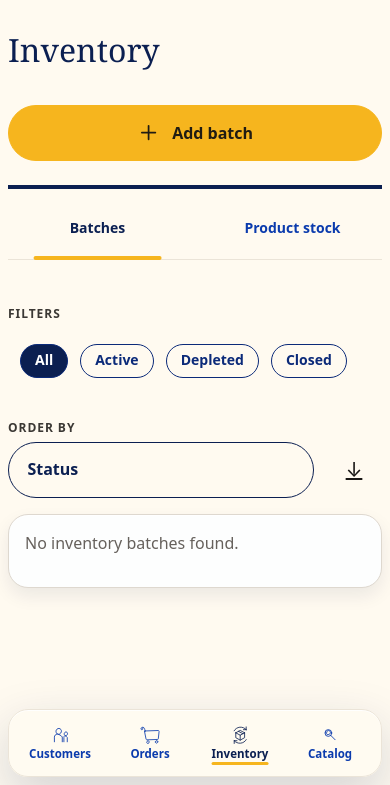
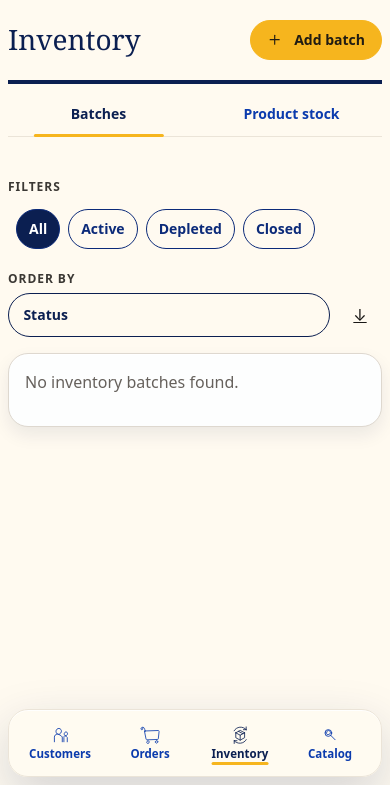
Before and after one commit to juicer149/swedesweets-ops, a Django app: page /inventory/ in a window 390 px wide. Shown: the part 59-844 px from the top of the page. Run offline with Django 5.2, Linux system fonts and the light colour scheme; the visitor is signed in with stand-in values (Sample User, id 1); data that the repository does not hold is empty.

Commit message:
Tighten mobile list headers and controls

```diff
--- a/static/css/layout.css
+++ b/static/css/layout.css
@@ -150,14 +150,39 @@
   }
 
   .page-header {
-    align-items: stretch;
-    flex-direction: column;
-    gap: var(--space-6);
-    padding-block: var(--space-8);
+    display: grid;
+    grid-template-columns: minmax(0, 1fr) auto;
+    align-items: center;
+    gap: var(--space-3);
+    padding-block: var(--space-5);
+  }
+
+  .page-header__content {
+    min-width: 0;
+  }
+
+  .page-header h1 {
+    margin-bottom: 0;
+    font-size: var(--font-size-28);
+    line-height: 1.05;
+  }
+
+  .page-header p {
+    grid-column: 1 / -1;
+    font-size: var(--font-size-14);
+    line-height: 1.4;
   }
 
   .page-header .button {
-    width: 100%;
+    min-height: 40px;
+    padding-inline: var(--space-4);
+    font-size: var(--font-size-14);
+    white-space: nowrap;
+  }
+
+  .page-header .button__icon {
+    width: 1.1em;
+    height: 1.1em;
   }
 
   .auth-page {
--- a/static/css/quick-jump-search.css
+++ b/static/css/quick-jump-search.css
@@ -57,13 +57,19 @@
   min-height: 42px;
 }
 
+
 @media (max-width: 700px) {
   .quick-jump-search {
     max-width: none;
-    margin-block: var(--space-6) var(--space-5);
+    margin-block: var(--space-4) var(--space-3);
   }
 
   .quick-jump-search__title {
+    margin-bottom: var(--space-1);
     text-align: left;
   }
+
+  .quick-jump-search .ts-control {
+    min-height: 42px;
+  }
 }
--- a/static/css/responsive.css
+++ b/static/css/responsive.css
@@ -16,39 +16,6 @@
 }
 
 @media (max-width: 760px) {
-  .page-header {
-    align-items: stretch;
-    flex-direction: column;
-    padding-top: var(--space-8);
-    padding-bottom: var(--space-6);
-  }
-
-  .page-header h1 {
-    font-size: var(--font-size-32);
-  }
-
-  .page-header .button {
-    width: 100%;
-  }
-
-  .filter-group {
-    overflow-x: visible;
-    justify-items: start;
-  }
-
-  .filter-chips {
-    width: 100%;
-    flex-wrap: nowrap;
-    justify-content: flex-start;
-    overflow-x: auto;
-    padding-top: var(--space-3);
-    padding-left: var(--space-3);
-    padding-bottom: var(--space-3);
-  }
-
-  .filter-chip {
-    flex: 0 0 auto;
-  }
 
   .table-card {
     display: none;
@@ -59,13 +26,6 @@
     gap: var(--space-4);
   }
 
-  .sort-control {
-    display: grid;
-    gap: var(--space-2);
-    width: 100%;
-    margin-top: var(--space-4);
-    margin-bottom: var(--space-4);
-  }
 }
 
 @media (max-width: 640px) {
@@ -118,8 +78,7 @@
     display: grid;
   }
 
-  .form-actions .button,
-  .page-header .button {
+  .form-actions .button {
     width: 100%;
     min-width: 0;
   }
--- a/static/css/section-nav.css
+++ b/static/css/section-nav.css
@@ -115,24 +115,24 @@
 @media (max-width: 720px) {
   .section-nav {
     justify-content: space-around;
-    gap: var(--space-4);
+    gap: var(--space-3);
 
-    margin-block: var(--space-4) var(--space-4);
+    margin-block: var(--space-3);
     padding-inline: 0;
-    padding-bottom: var(--space-2);
+    padding-bottom: var(--space-1);
   }
 
   .section-nav__link {
     flex: 1;
-    min-height: var(--size-control-md);
+    min-height: 2.25rem;
     padding-inline: var(--space-2);
 
     font-size: var(--font-size-14);
   }
 
   .section-nav__link::after {
-    bottom: calc(-1 * var(--space-2) - 1px);
-    height: 4px;
+    bottom: calc(-1 * var(--space-1) - 1px);
+    height: 3px;
   }
 
   .section-nav__link:hover::after,
--- a/static/css/table-controls.css
+++ b/static/css/table-controls.css
@@ -159,3 +159,83 @@ select.sort-select.ts-hidden-accessible {
   min-height: 48px;
   padding: 0 1rem;
 }
+
+
+/* =============================================================================
+   Mobile density
+   ============================================================================= */
+
+@media (max-width: 760px) {
+  .filter-group {
+    overflow-x: visible;
+    justify-items: start;
+  }
+
+  .filter-chips {
+    width: 100%;
+    flex-wrap: nowrap;
+    justify-content: flex-start;
+    overflow-x: auto;
+    padding-top: var(--space-2);
+    padding-left: var(--space-2);
+    padding-bottom: var(--space-2);
+  }
+
+  .filter-chip {
+    flex: 0 0 auto;
+  }
+
+  .sort-control {
+    display: grid;
+    width: 100%;
+  }
+}
+
+@media (max-width: 700px) {
+  .filter-group,
+  .sort-control {
+    gap: var(--space-2);
+    margin-bottom: var(--space-4);
+  }
+
+  .filter-chips {
+    gap: var(--space-2);
+  }
+
+  .filter-chip {
+    min-height: 40px;
+    padding-inline: var(--space-3);
+    font-size: var(--font-size-14);
+  }
+
+  .sort-control {
+    margin-top: var(--space-3);
+    margin-bottom: var(--space-4);
+  }
+
+  .sort-control__field {
+    grid-template-columns: minmax(0, 1fr) 44px;
+    gap: var(--space-2);
+  }
+
+  select.sort-select,
+  .sort-control .ts-control {
+    min-height: 44px;
+    font-size: var(--font-size-14);
+  }
+
+  .sort-control .ts-control {
+    padding: 0 2rem 0 0.9rem;
+  }
+
+  .sort-direction-button {
+    width: 44px;
+    min-width: 44px;
+    min-height: 44px;
+    font-size: var(--font-size-16);
+  }
+
+  .sort-control .ts-dropdown .option {
+    min-height: 42px;
+  }
+}
```
